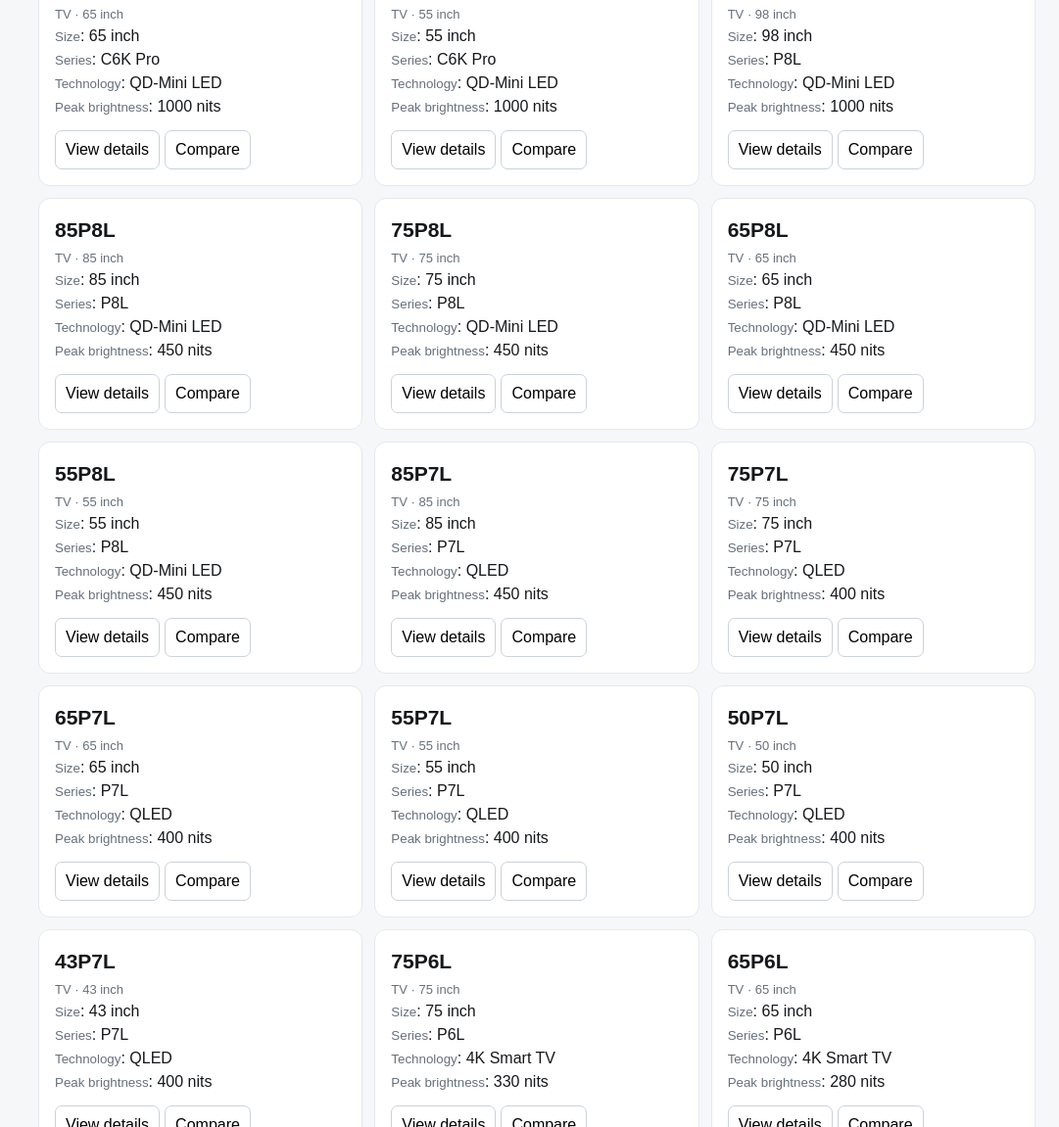
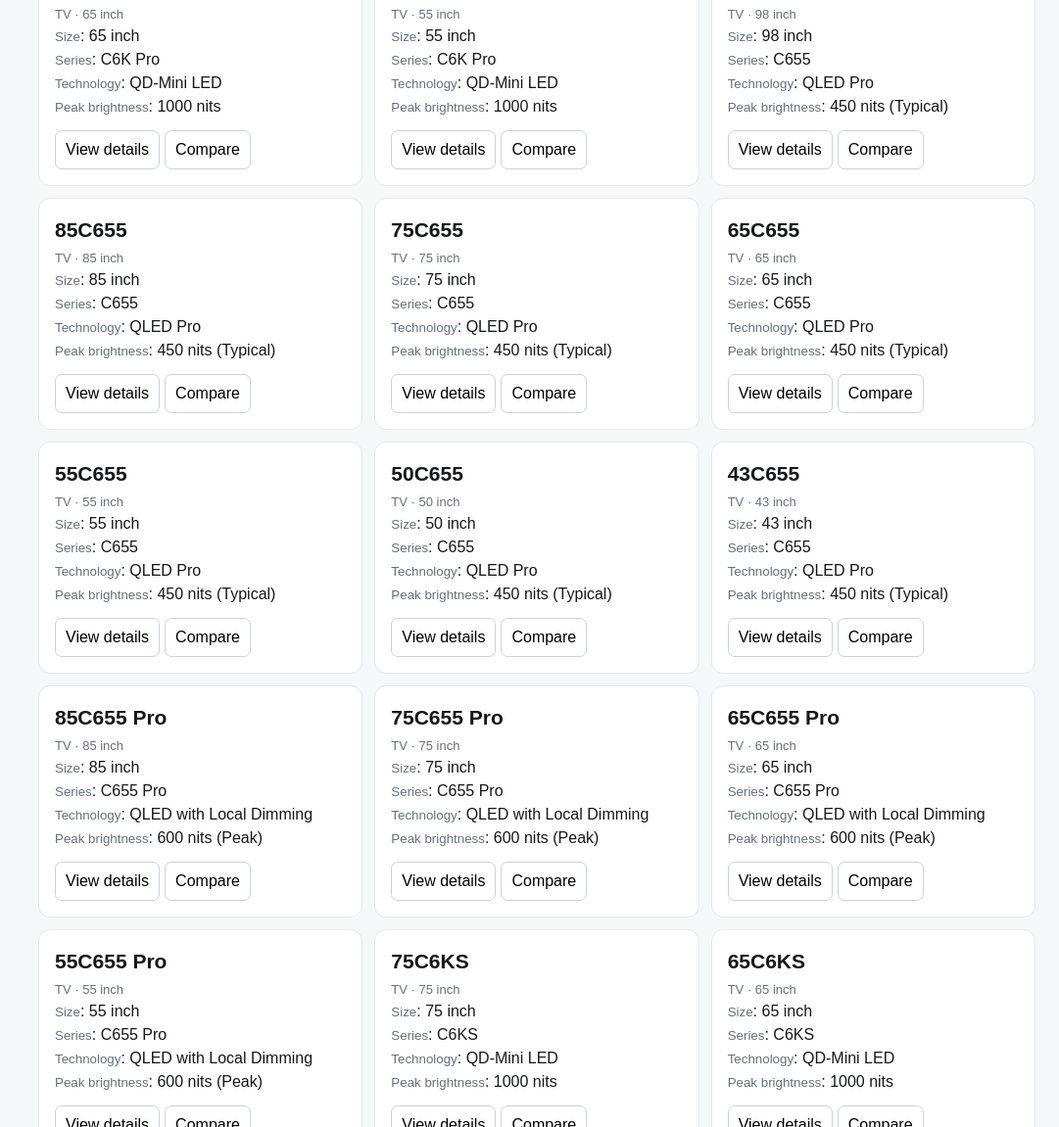
Before and after one commit to yihengwu90-design/tcl-global-product-quick-reference, a plain HTML site: page index.html in a window 1280 px wide. Shown: the part 1649-2800 px from the top of the page at 98% size, without its empty margins (199-1280 px from the left). Drawn offline with Linux system fonts and the light colour scheme.

Commit message:
Add South Africa TV models and size-specific specifications

```diff
--- a/index.html
+++ b/index.html
@@ -109,8 +109,13 @@ const valueAt=(value,index)=>Array.isArray(value)?value[index]:value;
 const TV=(series,sizes,spec)=>sizes.map((size,index)=>P(size+series,'TV',size,{
   Size:size+' inch',Series:series,Technology:spec.technology,
   'Peak brightness':valueAt(spec.brightness,index),'Dimming zone':valueAt(spec.zone,index),
-  'Color gamut':spec.gamut,Panel:valueAt(spec.panel,index),'Refresh rate':valueAt(spec.refresh,index),
-  Audio:valueAt(spec.audio,index),AI:spec.ai,'Body thickness':valueAt(spec.thickness,index),
+  'Color gamut':spec.gamut,Panel:valueAt(spec.panel,index),
+  ...(spec.refresh?{'Refresh rate':valueAt(spec.refresh,index)}:{}),
+  ...(spec.nativeRefresh?{'Native refresh rate':valueAt(spec.nativeRefresh,index)}:{}),
+  ...(spec.vrr?{VRR:valueAt(spec.vrr,index)}:{}),
+  Audio:valueAt(spec.audio,index),AI:spec.ai,
+  ...(spec.memory?{Memory:valueAt(spec.memory,index)}:{}),
+  'Body thickness':valueAt(spec.thickness,index),
   'Picture certification':valueAt(spec.picture,index),'Audio certification':valueAt(spec.audioCert,index)
 }));
 const products=[
@@ -118,6 +123,10 @@ const products=[
 ...TV('C8L',['98','85','75','65'],{technology:'SQD-Mini LED',brightness:['6000 nits','6000 nits','5500 nits','5000 nits'],zone:'Up to 4032 Zones',gamut:'100% BT.2020',panel:'WHVA 2.0 Ultra Panel',refresh:'4K 144Hz + 288Hz DLG',audio:'Audio by BANG & OLUFSEN · 2.2.2ch',ai:'TCL AI + TSR AiPQ Processor',thickness:['54mm','53mm','51mm','50mm'],picture:'HDR · Dolby Vision IQ',audioCert:'Dolby Atmos · DTS:X'}),
 ...TV('C7L',['98','85','75','65','55'],{technology:'SQD-Mini LED',brightness:['3000 nits','3000 nits','3000 nits','2700 nits','2700 nits'],zone:['2176','1624','1332','1152','800'],gamut:'100% BT.2020',panel:'HVA 2.0 Pro Panel',refresh:'4K 144Hz + 288Hz DLG',audio:'Audio by BANG & OLUFSEN · 2.2ch',ai:'TCL AI + TSR AiPQ Processor',thickness:['61mm','57.9mm','56.7mm','56mm','55.9mm'],picture:'HDR10+ · AMD FreeSync Premium Pro',audioCert:'Dolby Atmos · DTS:X'}),
 ...TV('C6K Pro',['98','85','75','65','55'],{technology:'QD-Mini LED',brightness:'1000 nits',zone:['512','420','312','242','180'],gamut:'93% DCI-P3',panel:['Matte HVA Panel','Matte HVA Panel','HVA Panel','HVA Panel','HVA Panel'],refresh:'4K 144Hz + 288Hz DLG',audio:'Onkyo · 2.1ch',ai:'TCL AI + TSR AiPQ Processor',thickness:['64mm','57mm','56mm','56mm','55mm'],picture:'HLG · IMAX',audioCert:'Dolby Atmos · DTS:X'}),
+...TV('C655',['98','85','75','65','55','50','43'],{technology:'QLED Pro',brightness:'450 nits (Typical)',zone:'-',gamut:'95% DCI-P3',panel:'T-Screen Pro',nativeRefresh:['120Hz','60Hz','60Hz','60Hz','60Hz','60Hz','60Hz'],vrr:['144Hz','120Hz','120Hz','120Hz','120Hz','120Hz','120Hz'],audio:['ONKYO · 2.1ch','ONKYO · 2.1ch','ONKYO · 2.1ch','ONKYO · 2.1ch','ONKYO · 2.1ch','ONKYO · 2.0ch','ONKYO · 2.0ch'],ai:'AiPQ Pro',memory:'2GB + 16GB',thickness:'-',picture:'-',audioCert:'-'}),
+...TV('C655 Pro',['85','75','65','55'],{technology:'QLED with Local Dimming',brightness:'600 nits (Peak)',zone:['160','128','104','84'],gamut:'95% DCI-P3',panel:'T-Screen Pro',nativeRefresh:['120Hz','60Hz','60Hz','60Hz'],vrr:['144Hz','120Hz','120Hz','120Hz'],audio:'ONKYO · 2.1ch',ai:'AiPQ Pro',memory:'2GB + 32GB',thickness:'-',picture:'-',audioCert:'-'}),
+...TV('C6KS',['75','65','55','50'],{technology:'QD-Mini LED',brightness:'1000 nits',zone:['312','242','180','180'],gamut:'93% DCI-P3',panel:'HVA Panel',nativeRefresh:'60Hz',vrr:['120Hz','120Hz','120Hz','60Hz'],audio:['ONKYO · 2.1ch','ONKYO · 2.1ch','ONKYO · 2.1ch','ONKYO · 2.0ch'],ai:'AiPQ',memory:'2GB + 16GB',thickness:['56.7mm','56mm','55.9mm','68.7mm'],picture:'-',audioCert:'-'}),
+...TV('C6K',['98','85','75','65','55'],{technology:'QD-Mini LED',brightness:'1000 nits',zone:['512','420','312','242','180'],gamut:'93% DCI-P3',panel:['Matte HVA Panel','Matte HVA Panel','HVA Panel','HVA Panel','HVA Panel'],nativeRefresh:'144Hz',vrr:['288Hz','288Hz','288Hz','288Hz','240Hz'],audio:'ONKYO · 2.1ch',ai:'AiPQ Pro · Six AI + AI Mode',memory:['3GB + 64GB','3GB + 32GB','3GB + 32GB','3GB + 32GB','3GB + 32GB'],thickness:['61mm','57.9mm','56.7mm','56mm','55.9mm'],picture:'-',audioCert:'-'}),
 ...TV('P8L',['98','85','75','65','55'],{technology:'QD-Mini LED',brightness:['1000 nits','450 nits','450 nits','450 nits','450 nits'],zone:'-',gamut:'93% DCI-P3',panel:'HVA Panel',refresh:'4K 144Hz + 288Hz DLG',audio:['Onkyo · 2.1ch','Onkyo · 2.1ch','Onkyo · 2.1ch','Onkyo · 2.1ch','Onkyo · 2.0ch'],ai:'TCL AI + TSR AiPQ Processor',thickness:['64mm','63mm','70mm','69mm','69mm'],picture:['HDR · HDR10+ · HLG · Dolby Vision IQ · AMD FreeSync Premium Pro','HDR · HDR10+ · HLG · Dolby Vision · AMD FreeSync','HDR · HDR10+ · HLG · Dolby Vision · AMD FreeSync','HDR · HDR10+ · HLG · Dolby Vision · AMD FreeSync','HDR · HDR10+ · HLG · Dolby Vision · AMD FreeSync'],audioCert:'DTS Virtual:X · Dolby Atmos'}),
 ...TV('P7L',['85','75','65','55','50','43'],{technology:'QLED',brightness:['450 nits','400 nits','400 nits','400 nits','400 nits','400 nits'],zone:'-',gamut:'93% DCI-P3',panel:'HVA Panel',refresh:['DLG 120Hz','DLG 120Hz','DLG 120Hz','DLG 120Hz','60Hz','60Hz'],audio:['2.1ch','2.0ch','2.0ch','2.0ch','2.0ch','2.0ch'],ai:'TCL AI + AiPQ Processor',thickness:['63mm','69mm','69mm','69mm','68mm','72mm'],picture:'HDR · HDR10+ · HLG · Dolby Vision',audioCert:'DTS Virtual:X · Dolby Atmos'}),
 ...TV('P6L',['75','65','55','50','43'],{technology:'4K Smart TV',brightness:['330 nits','280 nits','270 nits','260 nits','260 nits'],zone:'-',gamut:'-',panel:'HVA Panel',refresh:['DLG 120Hz','DLG 120Hz','60Hz','60Hz','60Hz'],audio:'2.0ch',ai:'TCL AI + AiPQ Processor',thickness:['74mm','73mm','72mm','70mm','72mm'],picture:'HDR10+ · HLG',audioCert:'Dolby Audio'}),
```
